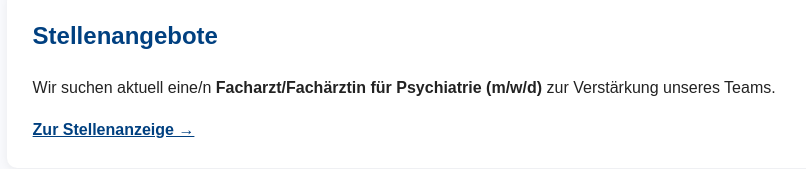
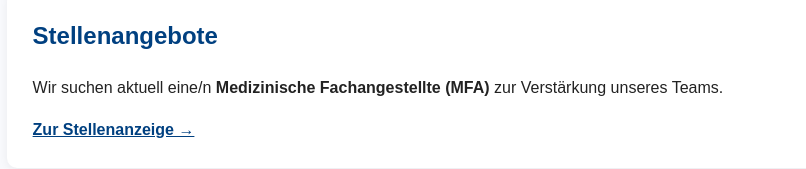
Before and after one commit to Bako21/praxisemir.de, a plain HTML site: page index.html in a window 1280 px wide. Shown: the part 1509-1678 px from the top of the page, without its empty margins (174-980 px from the left). Drawn offline with Linux system fonts and the light colour scheme.

Commit message:
Update index.html
mfa posting

```diff
--- a/index.html
+++ b/index.html
@@ -395,7 +395,7 @@
 
     <p>
       Wir suchen aktuell eine/n
-      <strong>Facharzt/Fachärztin für Psychiatrie (m/w/d)</strong>
+      <strong> Medizinische Fachangestellte (MFA) </strong>
       zur Verstärkung unseres Teams.
     </p>
 
```
